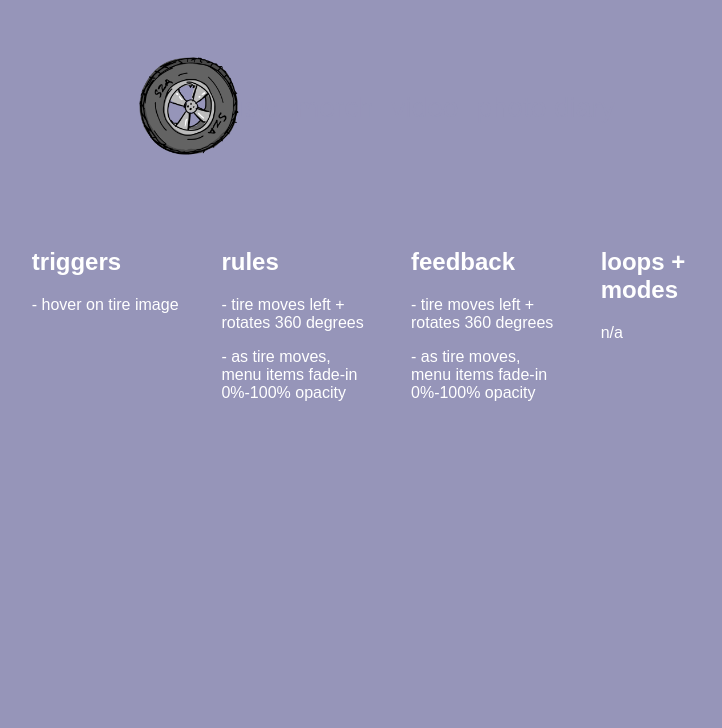
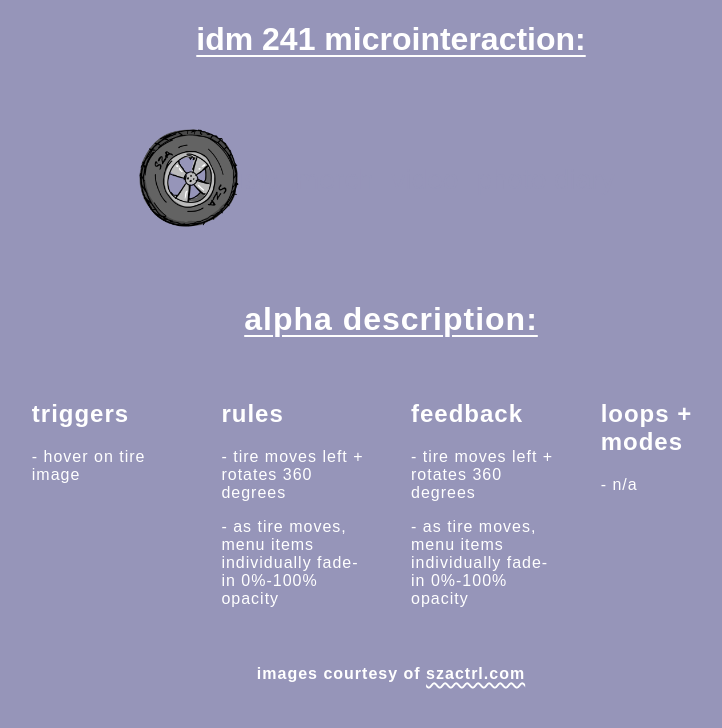
Before and after one commit to avaniy19/idm241-ay434, a plain HTML site: page alpha_build/index.html in a window 1280 px wide. Shown: the whole page, without its empty margins (249-971 px from the left). Drawn offline with Linux system fonts and the light colour scheme.

Commit message:
adding more organization

```diff
--- a/alpha_build/index.html
+++ b/alpha_build/index.html
@@ -9,6 +9,7 @@
     <title>alpha build idm 241</title>
 </head>
 <body>
+    <h1> idm 241 microinteraction: </h1>
 
     <div class="alpha__microinteraction">
             <div class="menu">
@@ -29,6 +30,8 @@
 
     <div class="description">
 
+<h1> alpha description:</h1>
+
         <div class="row">
             <div class="column" >
               <h2>triggers</h2>
@@ -38,20 +41,21 @@
             <div class="column" >
               <h2>rules</h2>
               <p> - tire moves left + rotates 360 degrees </p>
-              <p> - as tire moves, menu items fade-in 0%-100% opacity</p>
+              <p> - as tire moves, menu items individually fade-in 0%-100% opacity</p>
             </div>
 
             <div class="column">
               <h2>feedback</h2>
               <p> - tire moves left + rotates 360 degrees </p>
-              <p> - as tire moves, menu items fade-in 0%-100% opacity</p>
+              <p> - as tire moves, menu items individually fade-in 0%-100% opacity</p>
             </div>
 
             <div class="column">
               <h2>loops + modes</h2>
-              <p>n/a</p>
+              <p> - n/a</p>
             </div>
           </div>
+          <h4> images courtesy of <a href="https://www.szactrl.com/">szactrl.com</a> </h4>
 
 
 
--- a/alpha_build/styles.css
+++ b/alpha_build/styles.css
@@ -56,7 +56,11 @@ img {
     transform: translateX(525px) rotate(360deg);
 }
 
-
+h1 {
+    text-decoration-line: underline;
+    text-decoration-thickness: 6%;
+    text-underline-offset: 5px;
+}
 
 
 
@@ -97,6 +101,14 @@ img {
 
     }
   } */
+
+  a:link, a:visited {
+    color:white;
+    text-decoration-line: underline;
+    text-decoration-style: wavy;
+    text-underline-offset: 3px;
+    text-decoration-thickness: 1.5px;
+}
 
 
 .menu {
@@ -189,6 +201,7 @@ li:nth-child(5n+1) {
       }
 
 .description {
+    letter-spacing: 1px;
     margin-left: 20%;
     margin-right: 20%;
 }
```
